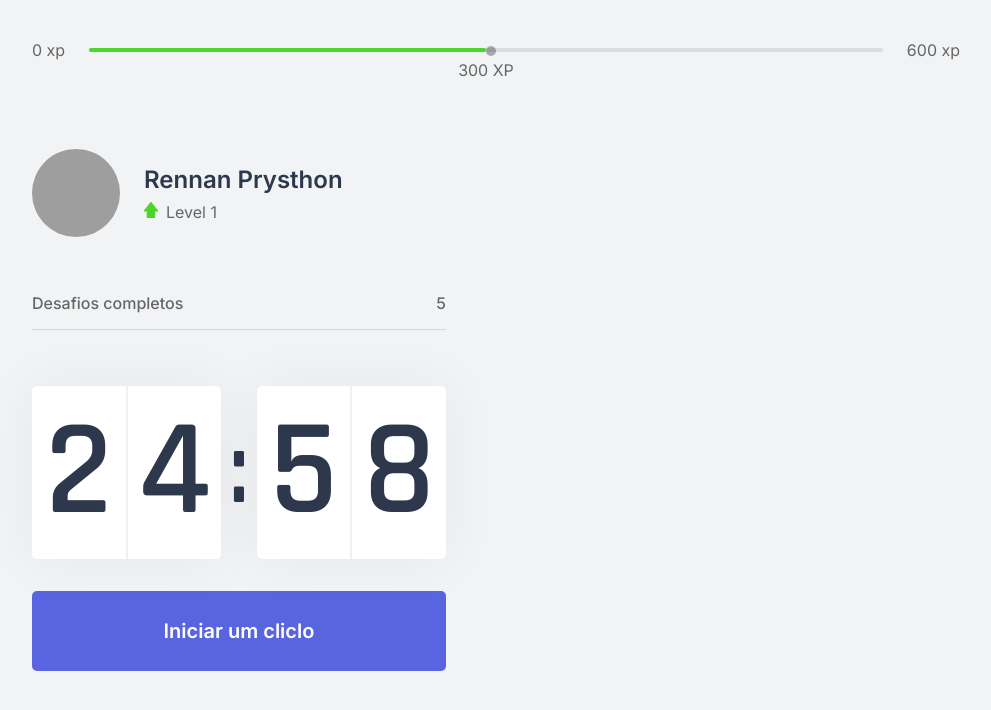
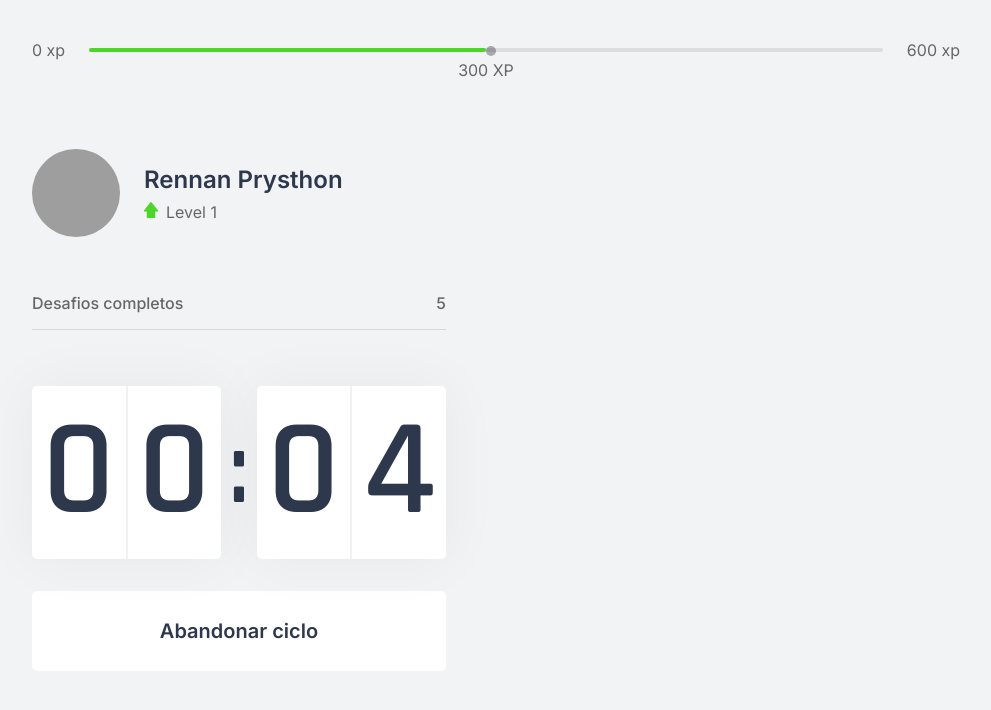
Before and after one commit to RennanPrysthon/nlw-next-moveit, a Next.js app: page / in a window 1280 px wide. Both pictures are taken after a click on the button "Iniciar um cliclo". Shown: the top 710 px of the page, without its empty margins (144-1135 px from the left). Built offline with nearby package versions, Linux system fonts and the light colour scheme; grey boxes are pictures that could not be loaded.

Commit message:
feat: Added styles to countdown button and reset function

```diff
--- a/src/components/Countdown.tsx
+++ b/src/components/Countdown.tsx
@@ -2,9 +2,12 @@
 
 import styles from '../styles/components/Countdown.module.css'
 
+let countdownTimeout: NodeJS.Timeout;
+
 const Countdown: React.FC = () => {
-  const [time, setTime] = useState(25 * 60);
-  const [active, setActive] = useState(false);
+  const [time, setTime] = useState(0.1 * 60);
+  const [isActive, setIsActive] = useState(false);
+  const [hasFinished, setHasFinished] = useState(false);
 
   const minutes = Math.floor(time / 60);
   const seconds = time % 60;
@@ -13,17 +16,26 @@
   const [ secondLeft, secondRight ] = String(seconds).padStart(2, '0').split('');
 
   function startCountdown() {
-    setActive(true);
+    setIsActive(true);
+  }
+
+  function resetCountdown() {
+    clearTimeout(countdownTimeout);
+    setIsActive(false);
+    setTime(0.1 * 60)
   }
 
   useEffect(() => {
-    if (active && time > 0) {
-      setTimeout(() => {
+    if (isActive && time > 0) {
+      countdownTimeout = setTimeout(() => {
         setTime(time => time - 1)
       }, 1000)
+    } else if (isActive && time === 0) {
+      setHasFinished(true);
+      setIsActive(false);
     }
 
-  }, [active, time]);
+  }, [isActive, time]);
 
   return (
     <div>
@@ -41,6 +53,26 @@
       </div>
       </div>
 
+      { hasFinished ? (
+        <button
+          disabled
+          className={styles.countdownButton}
+        >
+          Ciclo encerrado
+        </button>
+
+      ) : (
+        <>
+        { isActive ?
+         (
+          <button
+            type="button"
+            className={`${styles.countdownButton} ${styles.countdownButtonActive}`}
+            onClick={resetCountdown}
+          >
+            Abandonar ciclo
+          </button>
+         ) : (
           <button
             type="button"
             className={styles.countdownButton}
@@ -48,6 +80,10 @@
           >
             Iniciar um cliclo
           </button>
+         )
+        }
+        </>
+      ) }
     </div>
   )
 }
--- a/src/styles/components/Countdown.module.css
+++ b/src/styles/components/Countdown.module.css
@@ -57,6 +57,22 @@
   transition: background-color 0.2s;
 }
 
-.countdownButton:hover {
+.countdownButton:disabled {
+  cursor: not-allowed;
+  background: var(--white);
+  color: var(--title);
+}
+
+.countdownButton:not(:disabled):hover {
   background: var(--blue-dark);
 }
+
+.countdownButtonActive {
+  background: var(--white);
+  color: var(--title);
+}
+
+.countdownButtonActive:not(:disabled):hover {
+  background: var(--red);
+  color: var(--white);
+}
```
Lines whose indentation alone changed are shown as unchanged.
